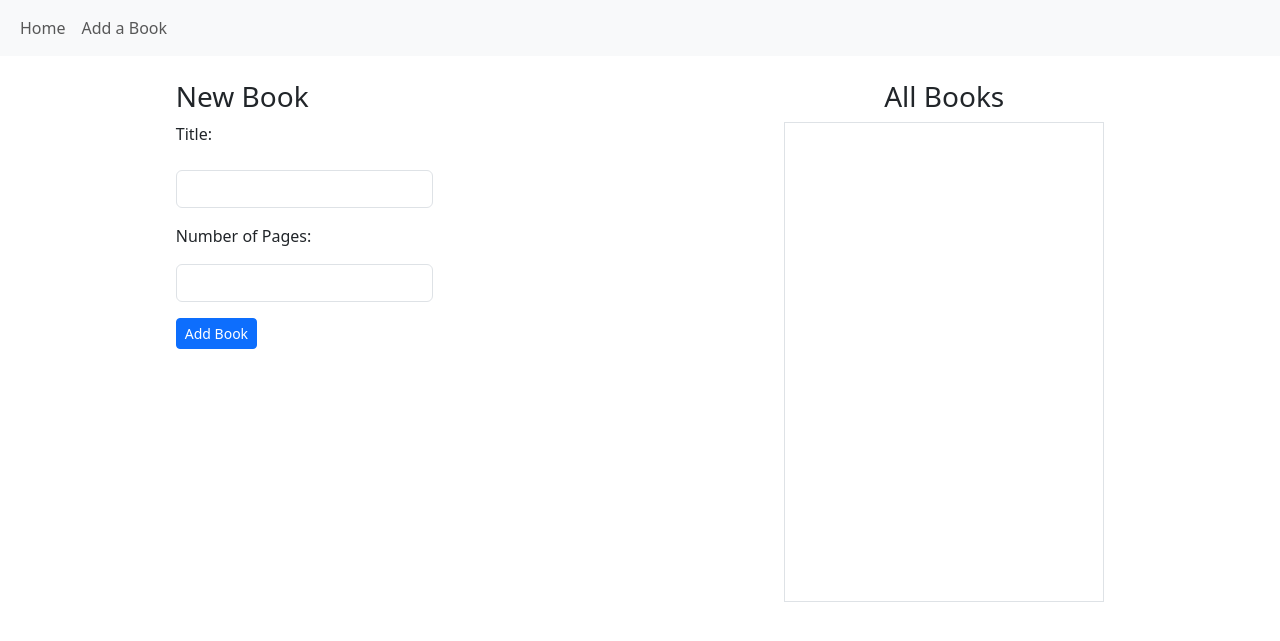
After one commit to lohthanh/Books, a Flask app: page /books in a window 1280 px wide. The commit adds this page. Shown: the top 641 px of the page. Run offline with Flask 3, Linux system fonts and the light colour scheme; data that the repository does not hold is empty.

Commit message:
Added books and view one pages

```diff
--- a/flask_app/__init__.py
+++ b/flask_app/__init__.py
@@ -2,4 +2,4 @@
 from flask import Flask
 app = Flask(__name__)
 app.secret_key = "shhhhhh"
-DB = 'books_and_authors_scehma'
+DB = 'books_and_authors_schema'
--- a/flask_app/controllers/books_controller.py
+++ b/flask_app/controllers/books_controller.py
@@ -0,0 +1,27 @@
+from flask_app import app
+from flask import render_template, redirect, request
+from flask_app.models.book_model import Book
+
+# View all books
+@app.route('/books')
+def books():
+    all_books = Book.get_all_books()
+    return render_template('books.html', all_books=all_books)
+
+# Action to add new books
+@app.route('/books/create_book', methods=['POST'])
+def create_book():
+    data = {
+        **request.form
+    }
+    Book.create(data)
+    return redirect('/books')
+
+# Route to view one book
+@app.route('/books/view/<int:id>')
+def one_book(id):
+    data = {
+        'id' : id
+    }
+    one_book = Book.get_one_book(data)
+    return render_template('one_book.html', one_book=one_book)
--- a/flask_app/models/book_model.py
+++ b/flask_app/models/book_model.py
@@ -8,3 +8,22 @@ class Book:
         self.num_of_pages = data['num_of_pages']
         self.created_at = data['created_at']
         self.updated_at = data['updated_at']
+
+
+    @classmethod
+    def create(cls, data):
+        query = """INSERT INTO books (title, num_of_pages) VALUES ( %(title)s, %(num_of_pages)s );"""
+        return connectToMySQL(DB).query_db(query, data)
+
+    @classmethod
+    def get_all_books(cls):
+        query = """SELECT * FROM books;"""
+        return connectToMySQL(DB).query_db(query)
+
+    @classmethod
+    def get_one_book(cls, data):
+        query = """SELECT * FROM books WHERE id = %(id)s;"""
+        results = connectToMySQL(DB).query_db(query, data)
+        if results:
+            return cls(results[0])
+        return False
--- a/flask_app/models/favorite_model.py
+++ b/flask_app/models/favorite_model.py
@@ -5,3 +5,8 @@ class Favorite:
     def __init__(self, data):
         self.author_id = data['author_id']
         self.user_id = data['user_id']
+
+    @classmethod
+    def create(cls, data):
+        query = """INSERT INTO favorites (author_id, user_id) VALUES ( %(author_id)s, %(user_id)s );"""
+        return connectToMySQL(DB).query_db(query, data)
--- a/flask_app/static/css/style.css
+++ b/flask_app/static/css/style.css
@@ -0,0 +1,5 @@
+.authorDiv {
+    height: 30rem;
+    overflow: hidden;
+    width: 20rem;
+}
--- /dev/null
+++ b/flask_app/templates/_navbar.html
@@ -0,0 +1,10 @@
+<nav class="navbar navbar-expand-lg bg-body-tertiary">
+    <div class="container-fluid">
+        <div>
+            <ul class="navbar-nav me-auto mb-2 mb-lg-0">
+                <li class="nav-item hover-links"><a class="nav-link" href="/">Home</a></li>
+                <li class="nav-item hover-links"><a class="nav-link" href="/books">Add a Book</a></li>
+            </ul>
+        </div>
+    </div>
+</nav>
--- /dev/null
+++ b/flask_app/templates/books.html
@@ -0,0 +1,42 @@
+<!DOCTYPE html>
+<html lang="en">
+
+<head>
+    <meta charset="UTF-8">
+    <meta name="viewport" content="width=device-width, initial-scale=1.0">
+    <link href="https://cdn.jsdelivr.net/npm/bootstrap@5.3.0-alpha3/dist/css/bootstrap.min.css" rel="stylesheet"
+        integrity="sha384-KK94CHFLLe+nY2dmCWGMq91rCGa5gtU4mk92HdvYe+M/SXH301p5ILy+dN9+nJOZ" crossorigin="anonymous" />
+    <link rel="stylesheet" type="text/css" href="{{ url_for('static', filename='/css/style.css') }}">
+    <title>Books Page</title>
+</head>
+
+<body>
+    {% include "_navbar.html" %}
+
+    <div>
+        <div class="d-flex justify-content-around mt-4">
+            <div>
+                <h3>New Book</h3>
+                <form action="/books/create_book" method="POST">
+                    <label for="title" class="form-label">Title:</label>
+                    <input type="text" name="title" class="mb-3 mt-3 form-control" />
+                    <label for="num_of_pages">Number of Pages:</label>
+                    <input type="number" name="num_of_pages"  class="mb-3 mt-3 form-control" />
+                    <input type="submit" value="Add Book" class="btn btn-sm btn-primary" />
+                </form>
+            </div>
+            <div class="text-center">
+                <h3>All Books</h3>
+                <div class="border pe-4 pt-3 authorDiv">
+                    <ul>
+                        {% for b in all_books %}
+                        <li class="list-group-item"><a href="/books/view/{{b.id}}">{{b.title}}</a></li>
+                        {% endfor %}
+                    </ul>
+                </div>
+            </div>
+        </div>
+    </div>
+</body>
+
+</html>
```
Also changed, not shown: flask_app/config/mysqlconnection.py (+15 -8 lines), flask_app/controllers/authors_controller.py (+19 -1 lines), flask_app/models/author_model.py (+8 -0 lines), flask_app/templates/authors.html (+15 -9 lines), flask_app/templates/one_author.html (added, +28 -0 lines), flask_app/templates/one_book.html (added, +28 -0 lines).
